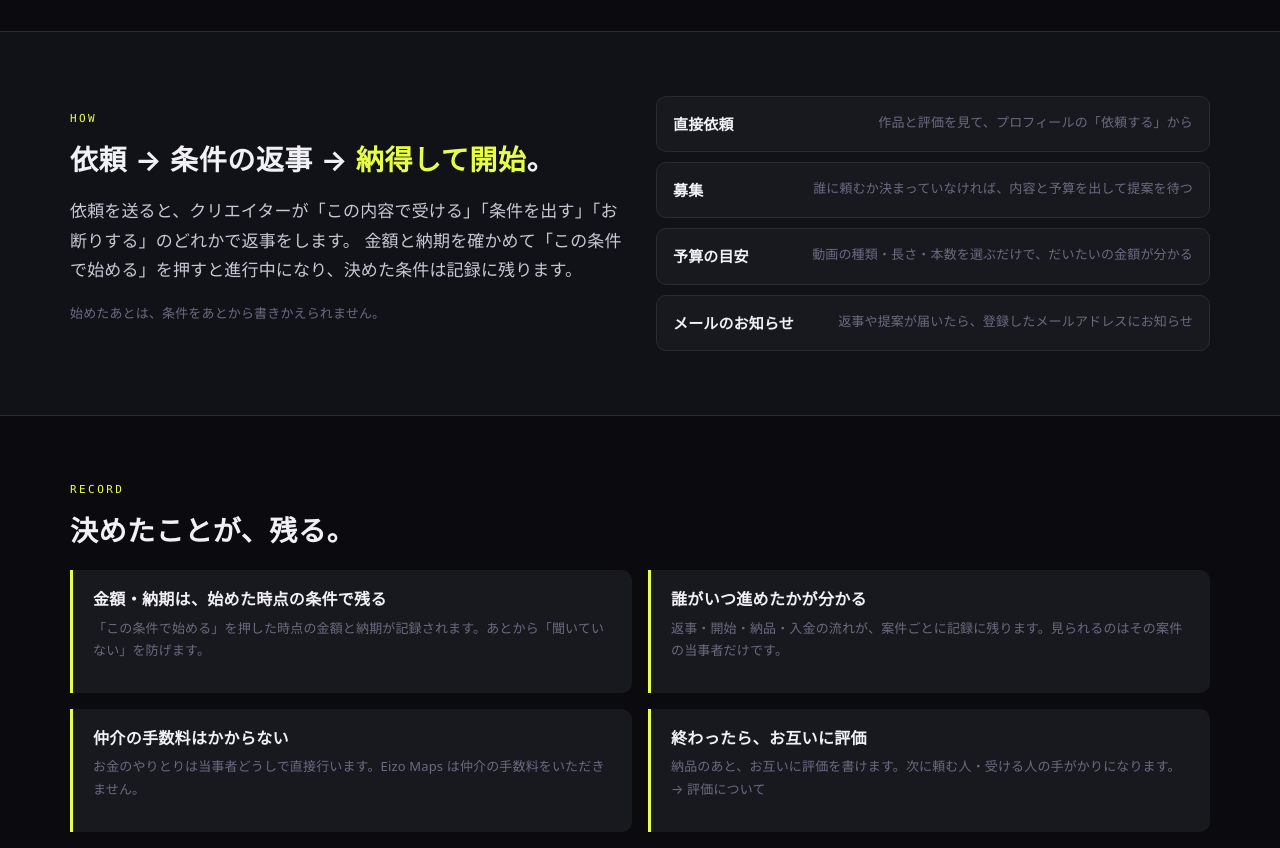
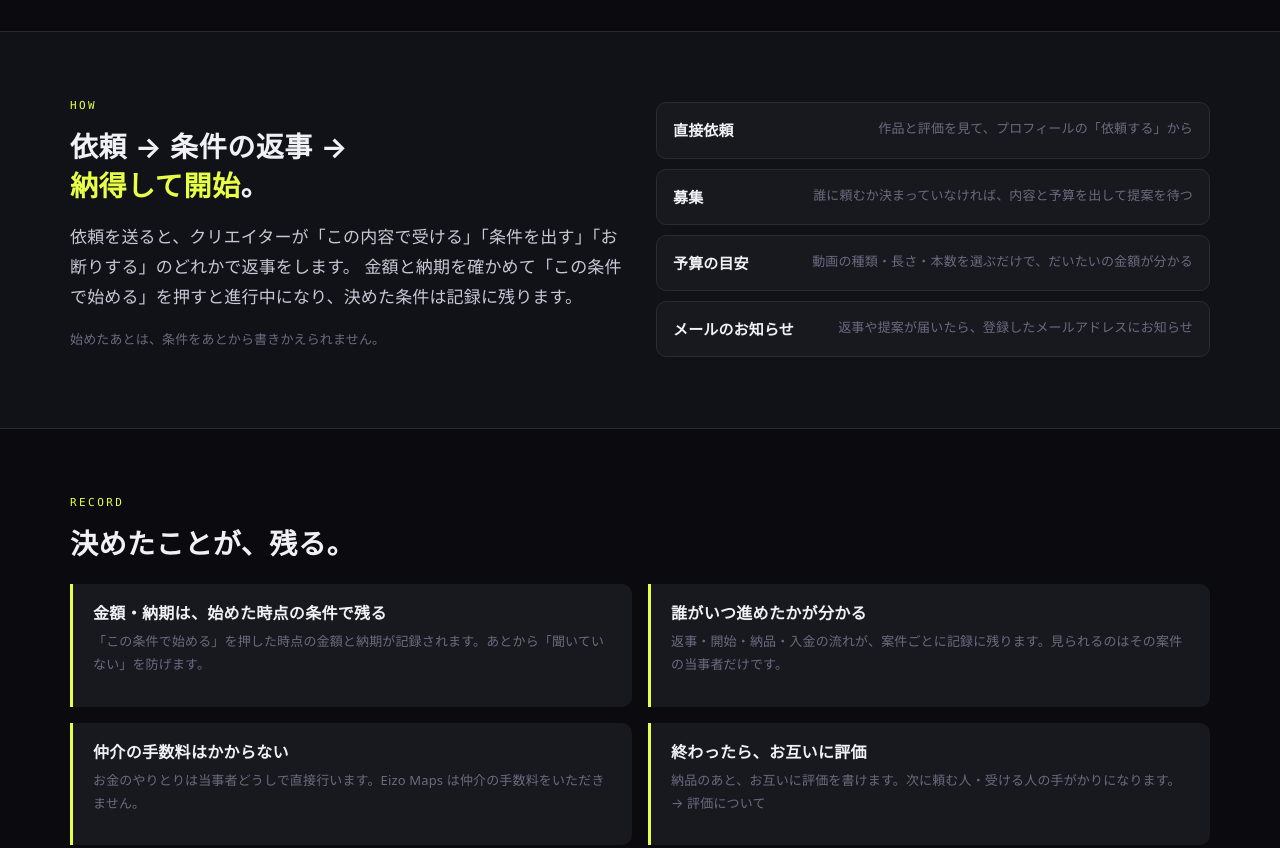
Before and after one commit to tadano-promo/EizoMaps, a plain HTML site: page features/request/index.html in a window 1280 px wide. Shown: the part 1180-2028 px from the top of the page. Drawn offline with nearby package versions, Linux system fonts and the light colour scheme.

Commit message:
見出しの改行を直す
Co-Authored-By: Claude Opus 5.5 <noreply@anthropic.com>
Claude-Session: https://claude.ai/code/session_01C489Jrhm7GuY4jPRXna6Eu

```diff
--- a/features/request/index.html
+++ b/features/request/index.html
@@ -81,7 +81,7 @@
     <div class="wrap feat-split">
       <div>
         <p class="eyebrow">How</p>
-        <h2>依頼 → 条件の返事 → <span class="feat-accent">納得して開始</span>。</h2>
+        <h2>依頼 → 条件の返事 →<br><span class="feat-accent">納得して開始</span>。</h2>
         <p class="lead">
           依頼を送ると、クリエイターが「この内容で受ける」「条件を出す」「お断りする」のどれかで返事をします。
           金額と納期を確かめて「この条件で始める」を押すと進行中になり、決めた条件は記録に残ります。
```
